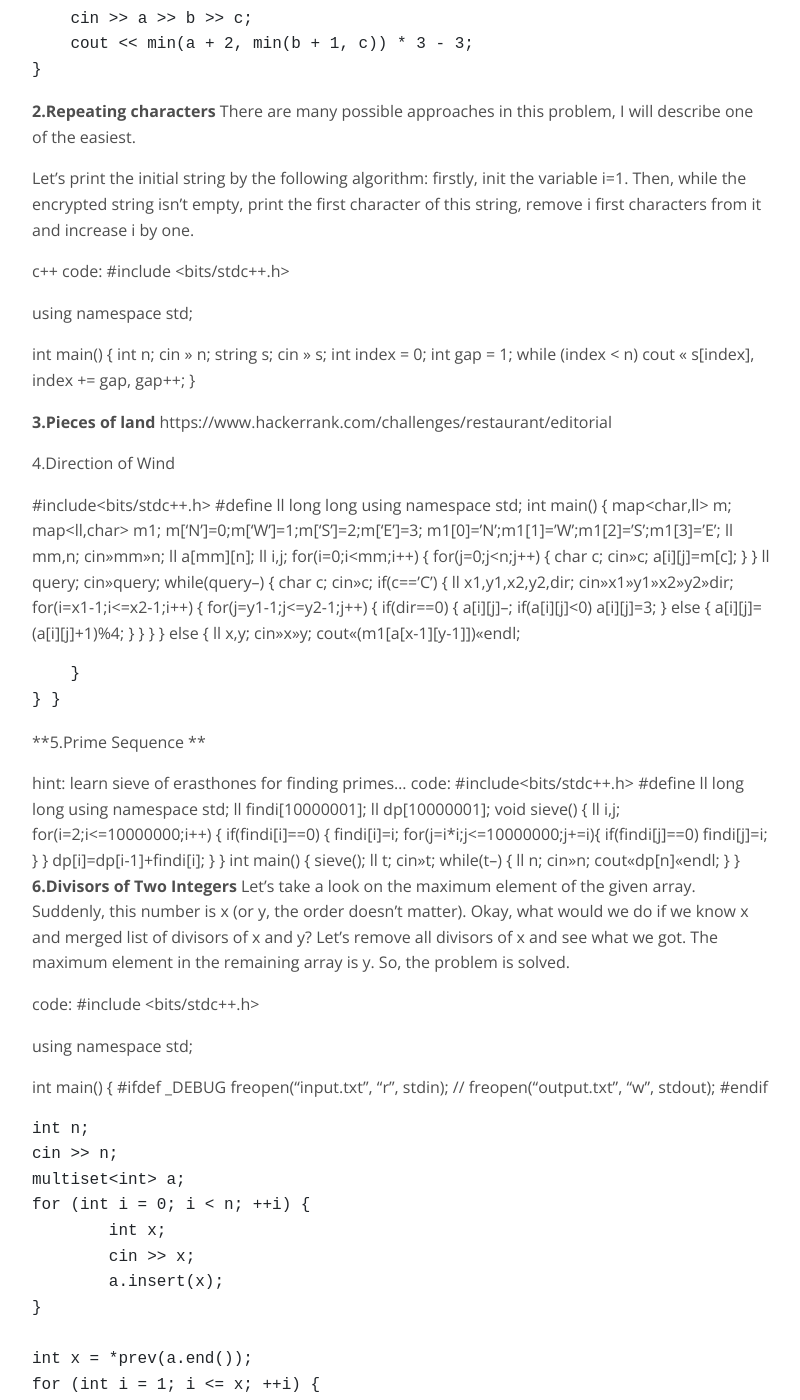
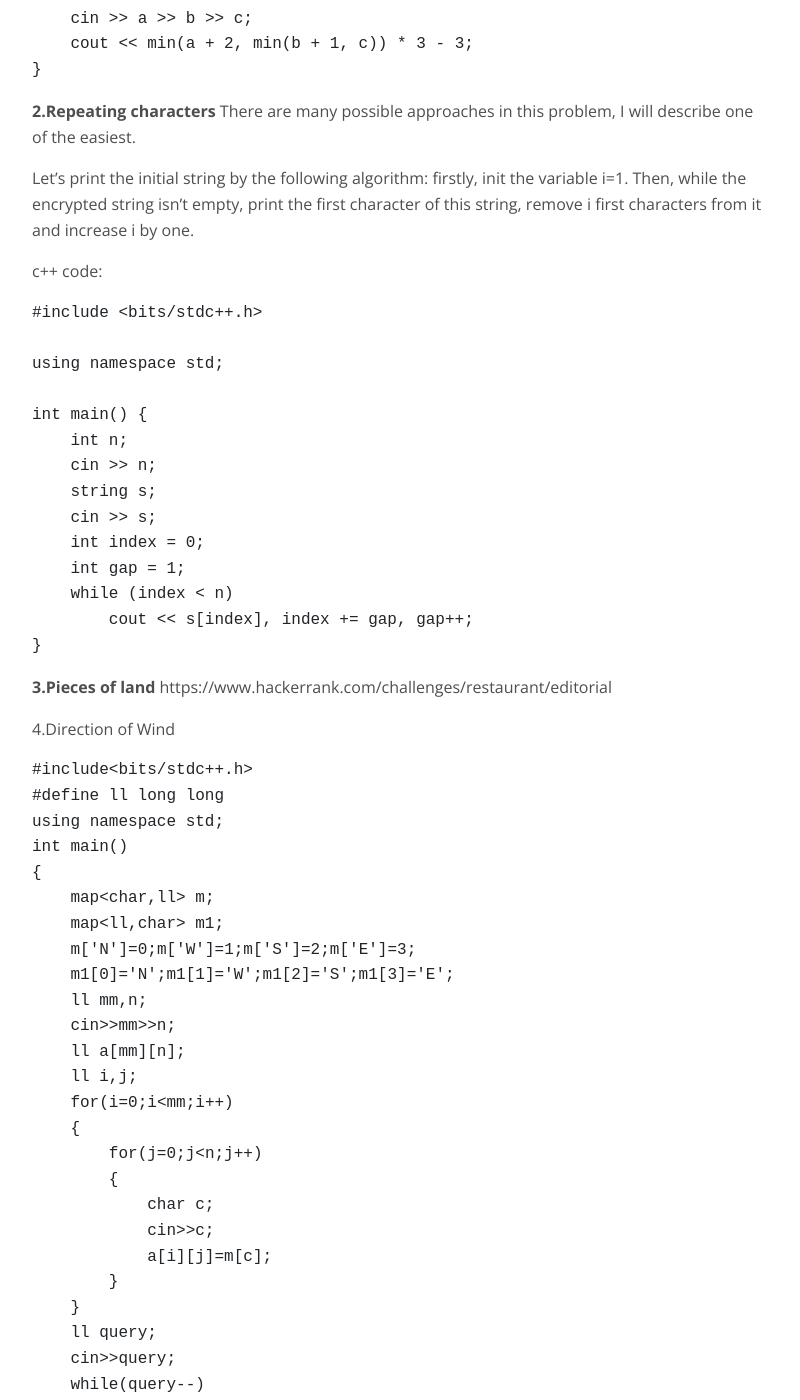
Before and after one commit to SnistAheads/Ocoders, a Jekyll site: the page built from _services/event1.md, in a window 1280 px wide and 1400 px high, scrolled down 993 px. Shown: the whole window, without its empty margins (48-848 px from the left). Built offline with Jekyll 4.4.1, drawn with Linux system fonts in a browser that asks for light colours; some of the changed text lies outside the part shown.

Commit message:
Update event1.md

```diff
--- a/_services/event1.md
+++ b/_services/event1.md
@@ -37,6 +37,7 @@ There are many possible approaches in this problem, I will describe one of the e
 Let's print the initial string by the following algorithm: firstly, init the variable i=1. Then, while the encrypted string isn't empty, print the first character of this string, remove i first characters from it and increase i by one.
 
 c++ code:
+{% highlight c++ %}
 #include <bits/stdc++.h>
 
 using namespace std;
@@ -51,12 +52,15 @@ int main() {
     while (index < n)
         cout << s[index], index += gap, gap++;
 }
+{% endhighlight %}
+
 
 **3.Pieces of land**
 https://www.hackerrank.com/challenges/restaurant/editorial
 
 
 4.Direction of Wind
+{% highlight c++ %}
 
 #include<bits/stdc++.h>
 #define ll long long
@@ -117,11 +121,14 @@ int main()
     }
 }
 
+{% endhighlight %}
 
 **5.Prime Sequence **
 
 hint: learn sieve of erasthones for finding primes...
 code:
+{% highlight c++ %}
+
 #include<bits/stdc++.h>
 #define ll long long
 using namespace std;
@@ -155,10 +162,14 @@ int main()
         cout<<dp[n]<<endl;
     }
 }
+{% endhighlight %}
+
 **6.Divisors of Two Integers**
 Let's take a look on the maximum element of the given array. Suddenly, this number is x (or y, the order doesn't matter). Okay, what would we do if we know x and merged list of divisors of x and y? Let's remove all divisors of x and see what we got. The maximum element in the remaining array is y. So, the problem is solved.
 
 code:
+{% highlight cpp %}
+
 #include <bits/stdc++.h>
 
 using namespace std;
@@ -168,7 +179,6 @@ int main() {
 	freopen("input.txt", "r", stdin);
 //	freopen("output.txt", "w", stdout);
 #endif
-
 	int n;
 	cin >> n;
 	multiset<int> a;
@@ -177,15 +187,13 @@ int main() {
 		cin >> x;
 		a.insert(x);
 	}
-
 	int x = *prev(a.end());
 	for (int i = 1; i <= x; ++i) {
 		if (x % i == 0) {
 			a.erase(a.find(i));
 		}
 	}
-
 	cout << x << " " << *prev(a.end()) << endl;
-
 	return 0;
 }
+{% endhighlight %}
```
